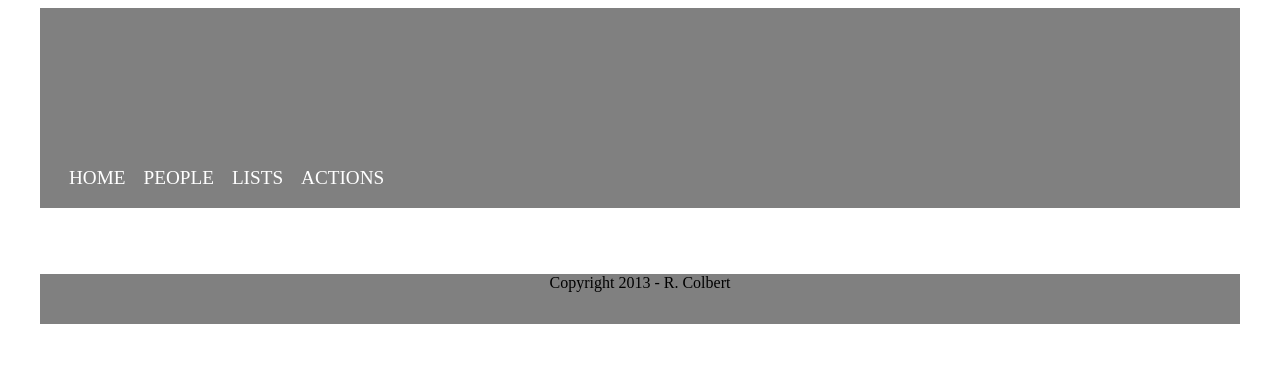
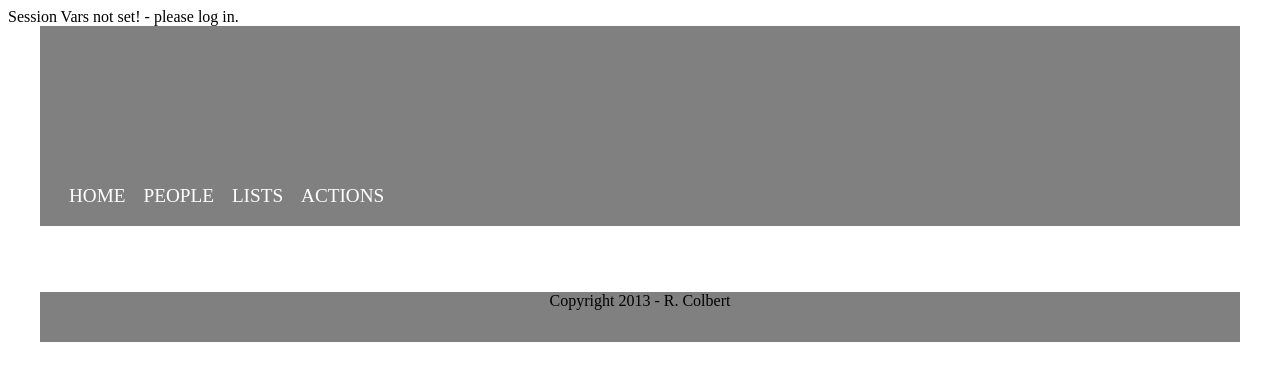
Before and after one commit to aurchie1/address, a PHP site: page / in a window 1280 px wide. Shown: the top 381 px of the page. Run offline with PHP 8.4, Linux system fonts and the light colour scheme.

Commit message:
test commit again, added an error message to session start

```diff
--- a/startsession.php
+++ b/startsession.php
@@ -7,5 +7,11 @@
       $_SESSION['user_id'] = $_COOKIE['user_id'];
       $_SESSION['username'] = $_COOKIE['username'];
     }
+
+    else{
+    	echo "Session Vars not set! - please log in.";
+    }
+ // $_SESSION['user_id'] = 23;
+   // echo $_SESSION['user_id'];
   }
 ?>
```
